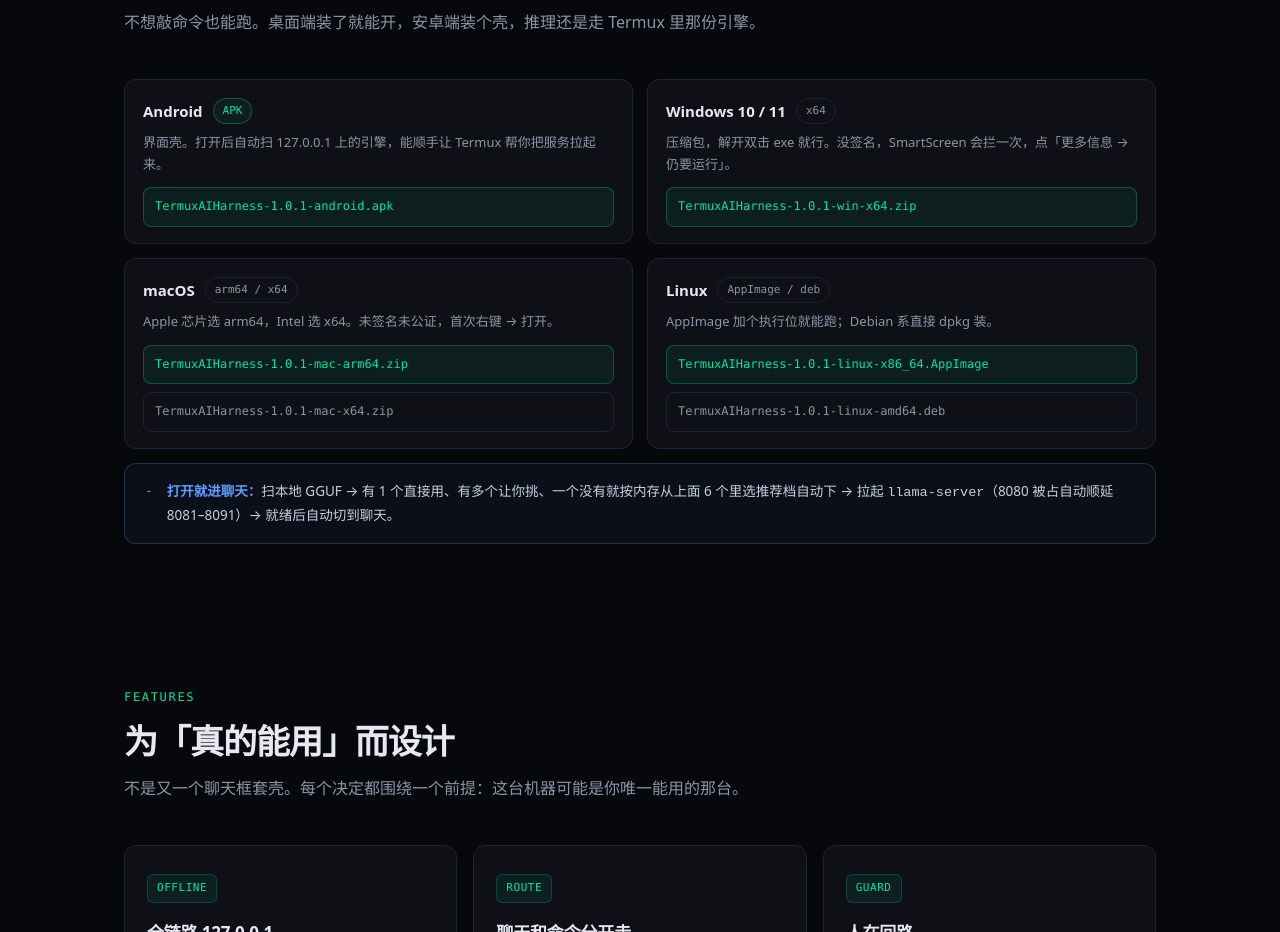
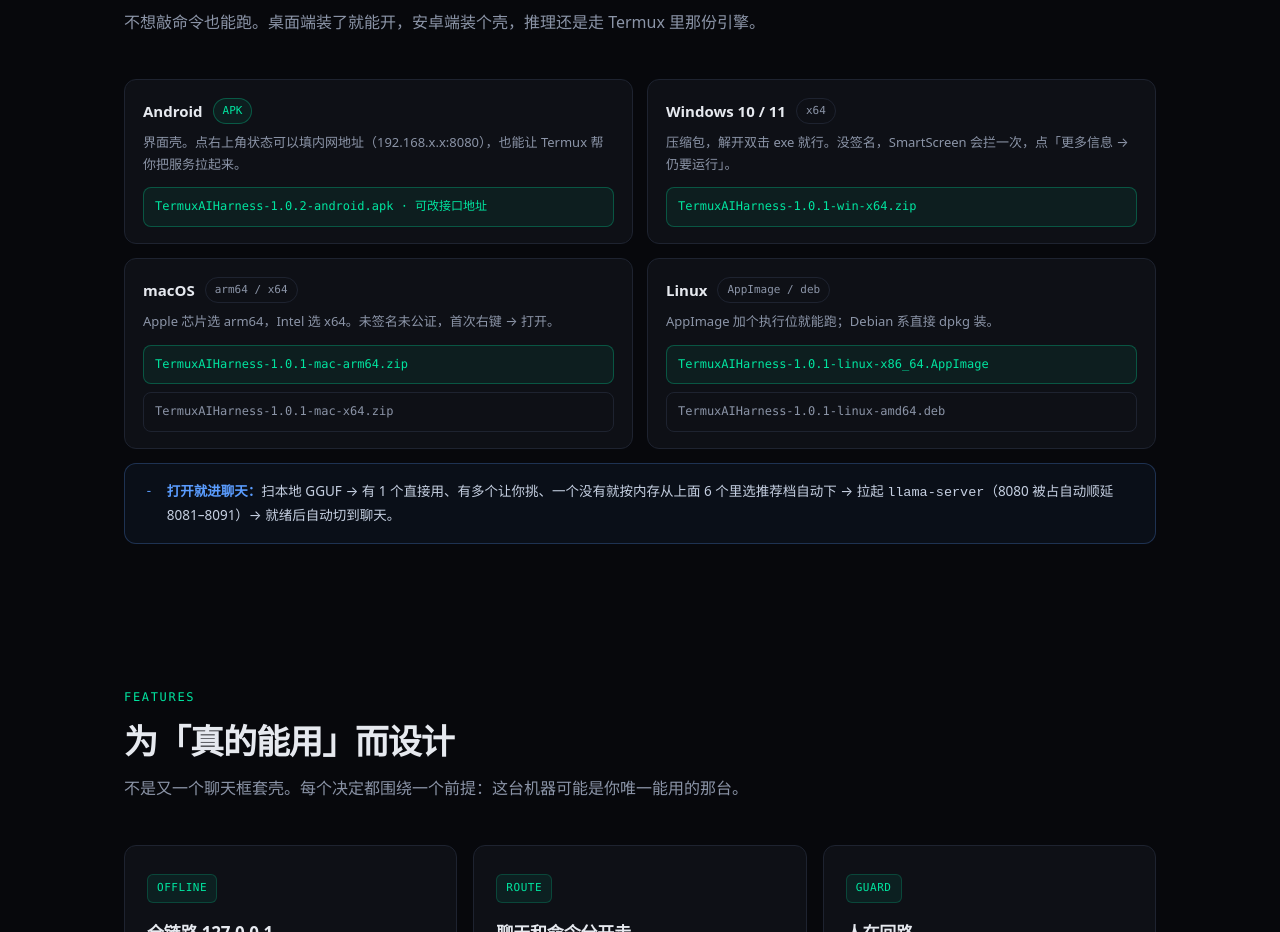
Before and after one commit to Huangqia123/termux-ai-harness, a plain HTML site: page docs/index.html in a window 1280 px wide. Shown: the part 1387-2319 px from the top of the page. Drawn offline with Linux system fonts and the light colour scheme.

Commit message:
docs(site): point the Android card at the v1.0.2 APK
The 1.0.1 build had no way to change the endpoint, which is exactly the
thing every Termux user hits on Android 10+.

```diff
--- a/docs/index.html
+++ b/docs/index.html
@@ -558,7 +558,7 @@ footer { border-top: 1px solid var(--line); padding: 40px 0 60px; margin-top: 40
       <div class="dl-card">
         <div class="dl-top"><span class="dl-plat">Android</span><span class="badge ok">APK</span></div>
         <p data-i18n="dl.android">界面壳。打开后自动扫 127.0.0.1 上的引擎，能顺手让 Termux 帮你把服务拉起来。</p>
-        <a class="dl-btn" href="https://github.com/Huangqia123/termux-ai-harness/releases/download/v1.0.1/TermuxAIHarness-1.0.1-android.apk">TermuxAIHarness-1.0.1-android.apk</a>
+        <a class="dl-btn" href="https://github.com/Huangqia123/termux-ai-harness/releases/download/v1.0.2/TermuxAIHarness-1.0.2-android.apk">TermuxAIHarness-1.0.2-android.apk · 可改接口地址</a>
       </div>
 
       <div class="dl-card">
@@ -762,7 +762,7 @@ const I18N = {
     "nav.download": "下载",
     "dl.h2": "图形界面，双击就用",
     "dl.p": "不想敲命令也能跑。桌面端装了就能开，安卓端装个壳，推理还是走 Termux 里那份引擎。",
-    "dl.android": "界面壳。打开后自动扫 127.0.0.1 上的引擎，能顺手让 Termux 帮你把服务拉起来。",
+    "dl.android": "界面壳。点右上角状态可以填内网地址（192.168.x.x:8080），也能让 Termux 帮你把服务拉起来。",
     "dl.win": "压缩包，解开双击 exe 就行。没签名，SmartScreen 会拦一次，点「更多信息 → 仍要运行」。",
     "dl.mac": "Apple 芯片选 arm64，Intel 选 x64。未签名未公证，首次右键 → 打开。",
     "dl.linux": "AppImage 加个执行位就能跑；Debian 系直接 dpkg 装。",
@@ -821,7 +821,7 @@ const I18N = {
     "nav.download": "Download",
     "dl.h2": "A GUI you can just double-click",
     "dl.p": "No shell needed. The desktop builds open straight up; Android ships a shell that talks to the engine in your Termux.",
-    "dl.android": "A front end only. It scans 127.0.0.1 for a running engine and can ask Termux to start one for you.",
+    "dl.android": "A front end only. Tap the status pill to enter a LAN address (192.168.x.x:8080), or let Termux start the engine for you.",
     "dl.win": "A zip — unzip and double-click the exe. Unsigned, so SmartScreen flags it once: More info → Run anyway.",
     "dl.mac": "arm64 for Apple silicon, x64 for Intel. Unsigned and unnotarized: right-click → Open the first time.",
     "dl.linux": "AppImage needs a chmod +x; Debian systems can dpkg it.",
```
